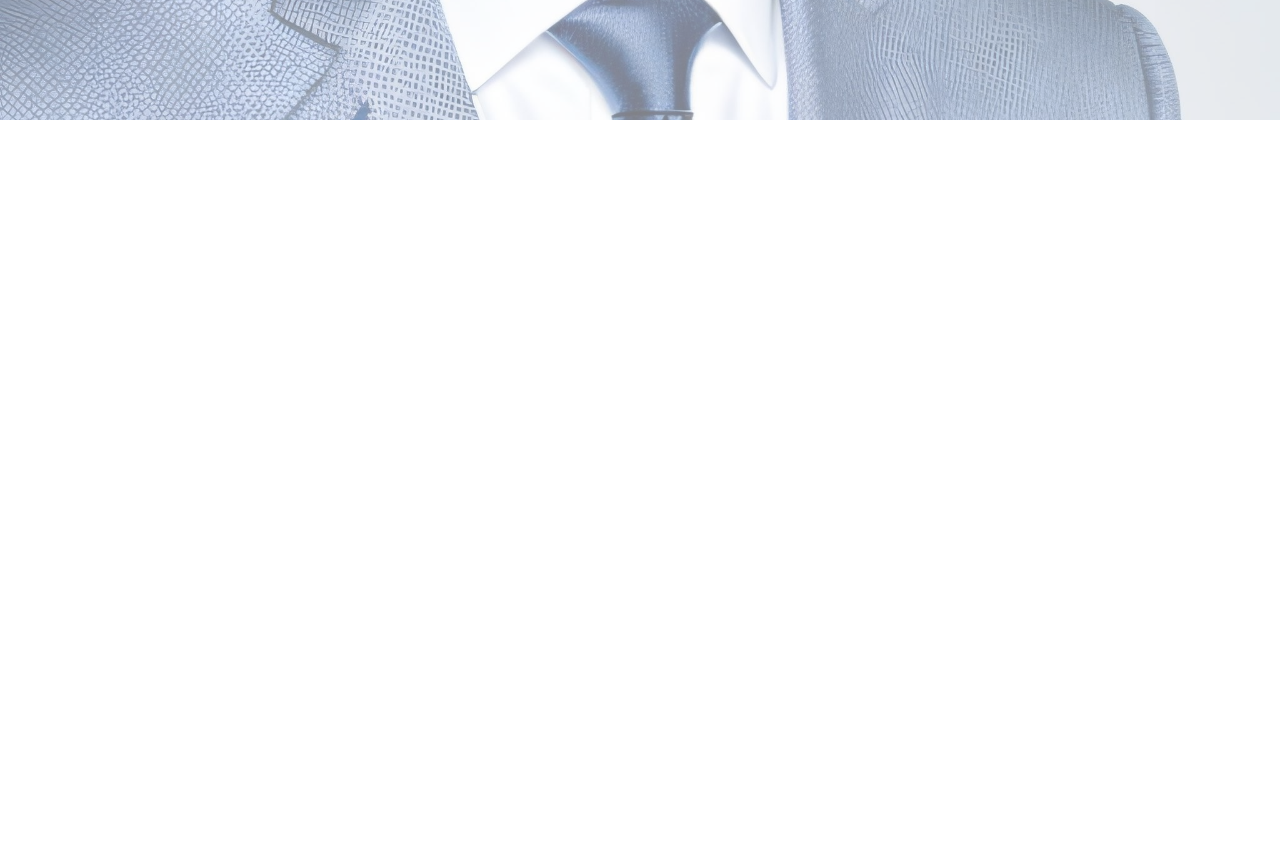
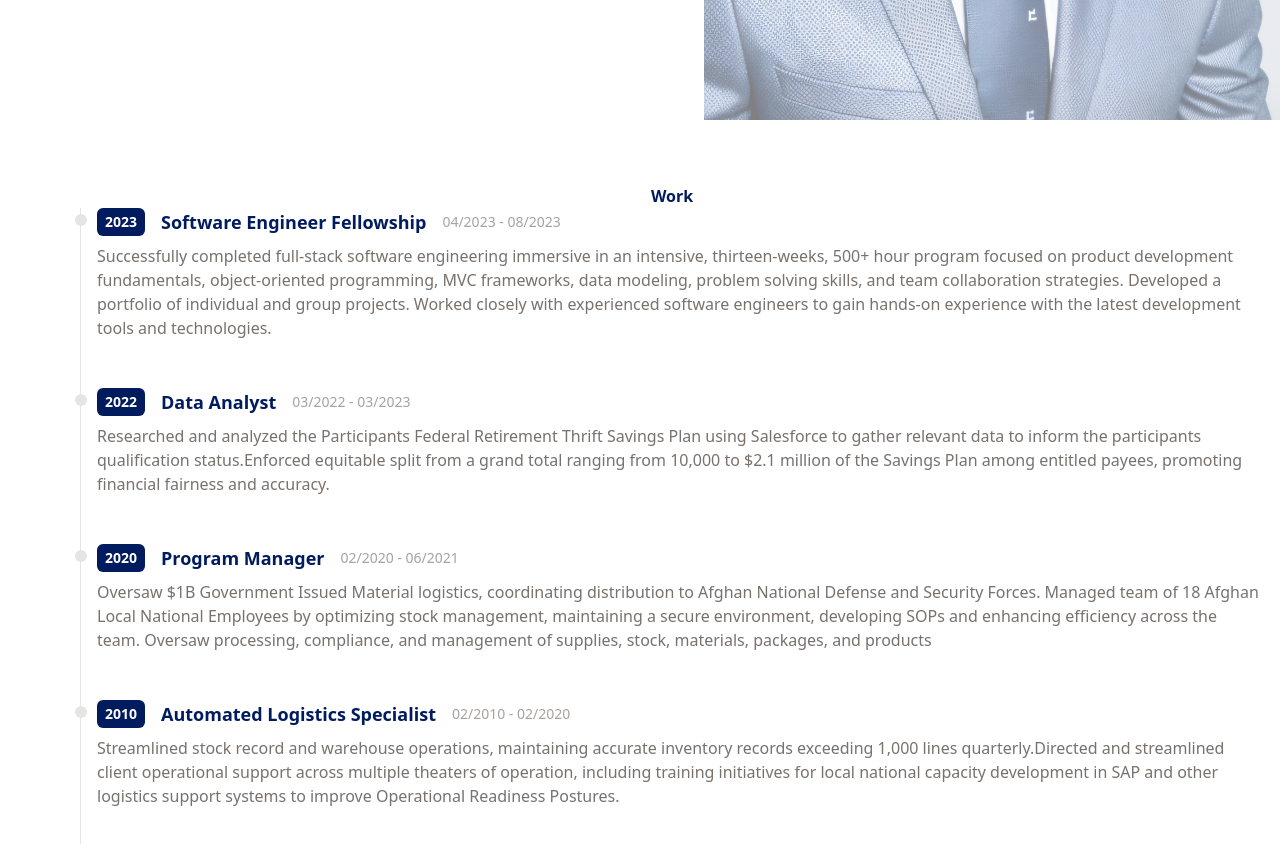
Before and after one commit to jortiz91/react-portfolio, a React (Vite) app: page / in a window 1280 px wide. Shown: the part 680-1524 px from the top of the page. Before the commit the page ends 800 px from the top, so only its background shows below. Built offline with nearby package versions, Linux system fonts and the light colour scheme.

Commit message:
applied styling for work experience

```diff
--- a/src/App.jsx
+++ b/src/App.jsx
@@ -1,12 +1,15 @@
 import { useState } from 'react'
 import Sidenav from './components/Sidenav'
 import Main from './components/Main'
+import Work from './components/Work'
+import WorkItem from './components/WorkItem'
 
 function App() {
   return (
     <div>
       <Sidenav />
       <Main />
+      <Work />
     </div>
   )
 }
--- a/src/components/Main.jsx
+++ b/src/components/Main.jsx
@@ -5,7 +5,7 @@ const Main = () => {
   return (
     <div id="main">
       <img
-        className="w-full h-screen object-cover object-left scale-x-[-1]"
+        className="max-w-s w-full h-screen object-contain object-left scale-x-[-1]"
         src="src/assets/suit.jpg"
         alt="photo of Jonathan Ortiz-Ryals in a suit"
       ></img>
--- /dev/null
+++ b/src/components/Work.jsx
@@ -0,0 +1,50 @@
+import React from 'react'
+import WorkItem from './WorkItem'
+
+const data = [
+  {
+    year: 2023,
+    title: 'Software Engineer Fellowship',
+    duration: '04/2023 - 08/2023',
+    details:
+      'Successfully completed full-stack software engineering immersive in an intensive, thirteen-weeks, 500+ hour program focused on product development fundamentals, object-oriented programming, MVC frameworks, data modeling, problem solving skills, and team collaboration strategies. Developed a portfolio of individual and group projects. Worked closely with experienced software engineers to gain hands-on experience with the latest development tools and technologies.'
+  },
+  {
+    year: 2022,
+    title: 'Data Analyst',
+    duration: '03/2022 - 03/2023',
+    details:
+      'Researched and analyzed the Participants Federal Retirement Thrift Savings Plan using Salesforce to gather relevant data to inform the participants qualification status.Enforced equitable split from a grand total ranging from 10,000 to $2.1 million of the Savings Plan among entitled payees, promoting financial fairness and accuracy.'
+  },
+  {
+    year: 2020,
+    title: 'Program Manager',
+    duration: '02/2020 - 06/2021',
+    details:
+      'Oversaw $1B Government Issued Material logistics, coordinating distribution to Afghan National Defense and Security Forces. Managed team of 18 Afghan Local National Employees by optimizing stock management, maintaining a secure environment, developing SOPs and enhancing efficiency across the team. Oversaw processing, compliance, and management of supplies, stock, materials, packages, and products'
+  },
+  {
+    year: 2010,
+    title: 'Automated Logistics Specialist',
+    duration: '02/2010 - 02/2020',
+    details:
+      'Streamlined stock record and warehouse operations, maintaining accurate inventory records exceeding 1,000 lines quarterly.Directed and streamlined client operational support across multiple theaters of operation, including training initiatives for local national capacity development in SAP and other logistics support systems to improve Operational Readiness Postures.'
+  }
+]
+const Work = () => {
+  return (
+    <div id="work" className="max-w[1040px] m-auto md:pl-20 p-4 py-16">
+      <h1 className="text=4xl font-bold text-center text-[#001b5e]">Work</h1>
+      {data.map((item, idx) => (
+        <WorkItem
+          key={idx}
+          year={item.year}
+          title={item.title}
+          duration={item.duration}
+          details={item.details}
+        />
+      ))}
+    </div>
+  )
+}
+export default Work
--- /dev/null
+++ b/src/components/WorkItem.jsx
@@ -0,0 +1,22 @@
+import React from 'react'
+
+const WorkItem = ({ year, title, duration, details }) => {
+  return (
+    <ol className="flex flex col md:flex-row relative border-l border-stone-200">
+      <li className="mb-10 ml-4">
+        <div className="absolute w-3 h-3 bg-stone-200 rounded-full mt-1.5 -left-1.5 border-white" />
+        <p className="flex flex-wrap gap-4 flex-row items-center justify-start text-xs md:text-sm ">
+          <span className="inline-block px-2 py-1 font-semibold text-white bg-[#001b5e] rounded-md">
+            {year}
+          </span>
+          <span className="text-lg font-semibold text-[#001b5e]">{title}</span>
+          <span className="my-1 text-sm font-normal leading-none text-stone-400">
+            {duration}
+          </span>
+        </p>
+        <p className="my-2 text-base font-normal text-stone-500">{details}</p>
+      </li>
+    </ol>
+  )
+}
+export default WorkItem
```
